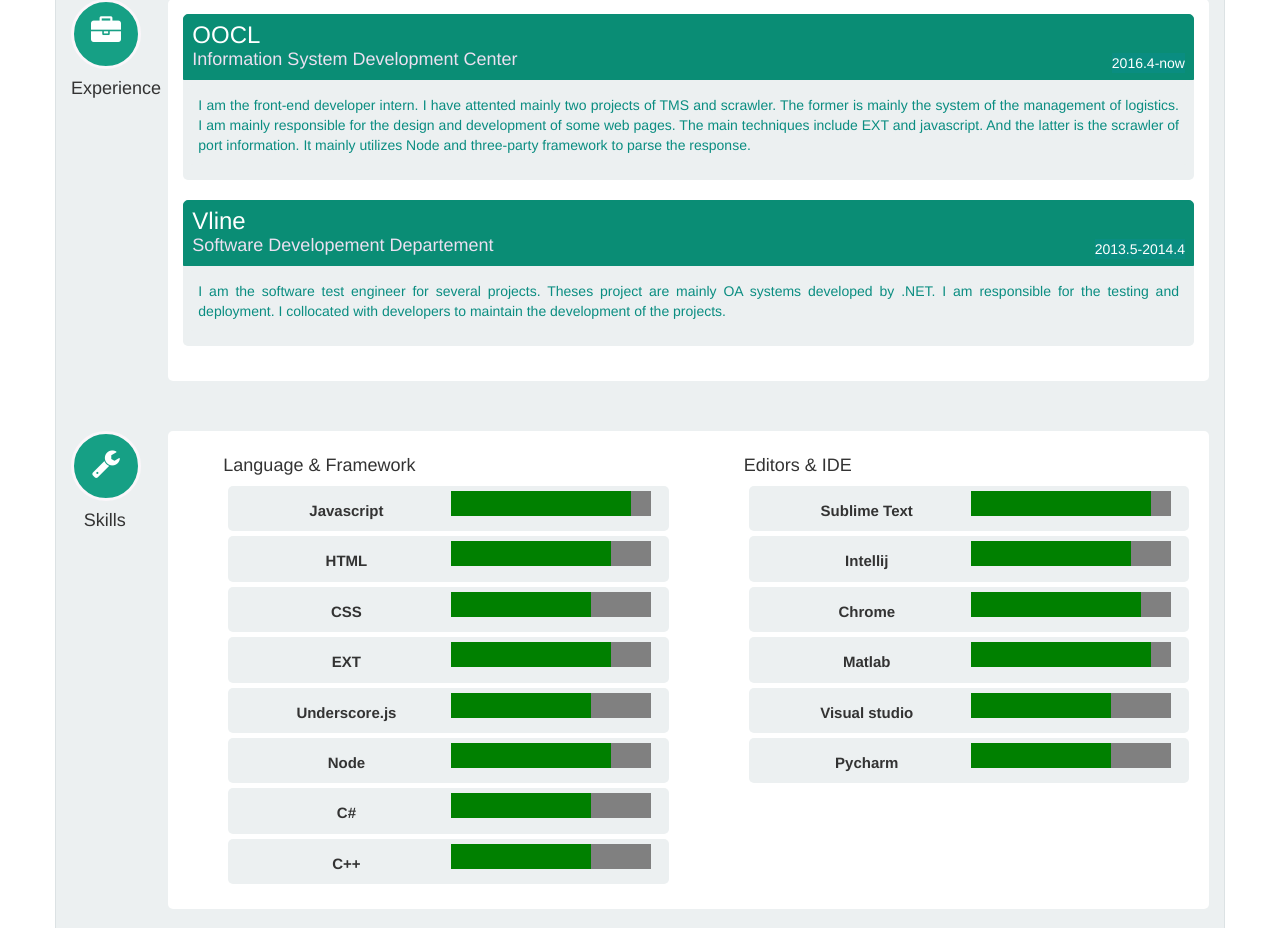
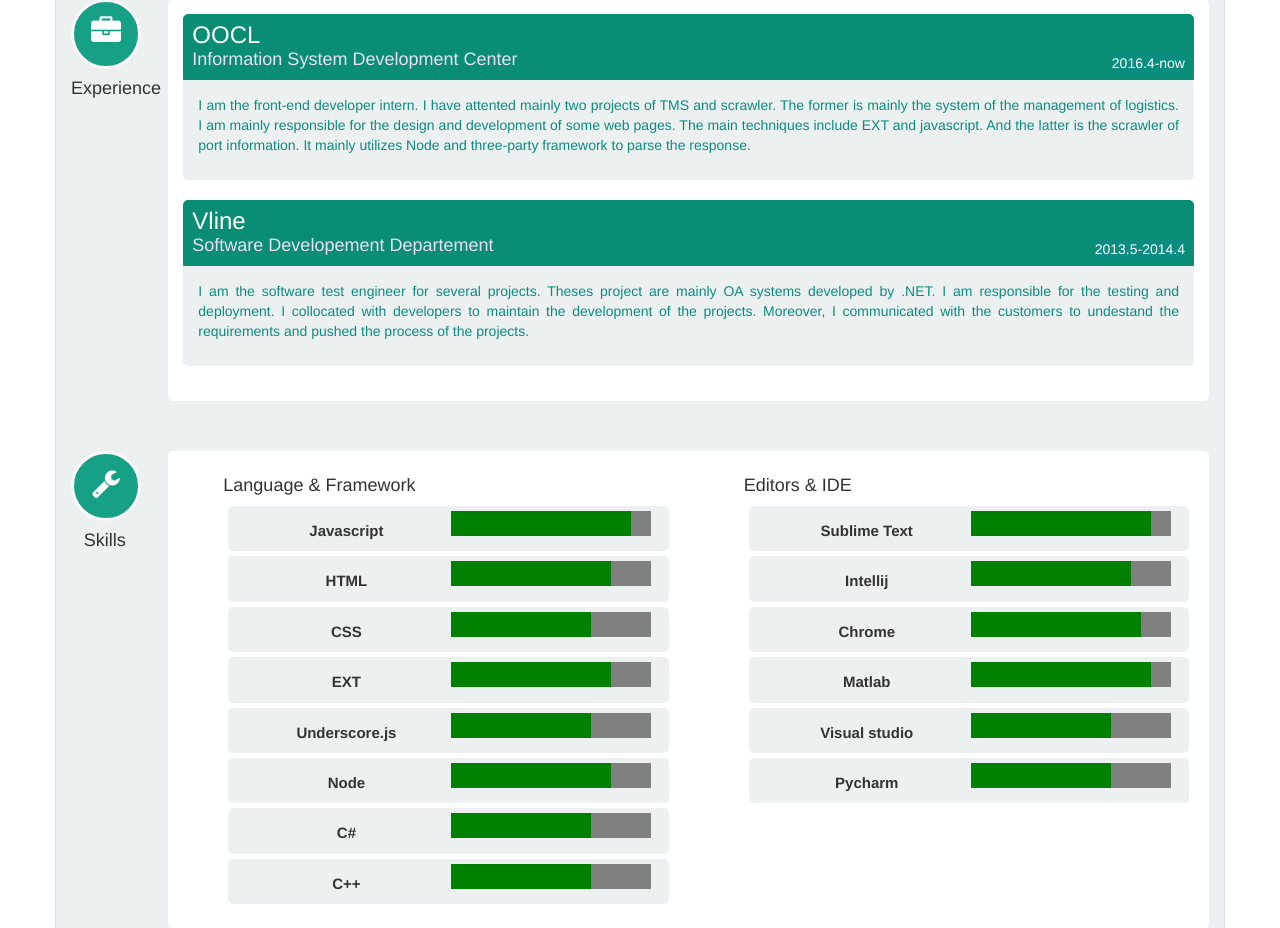
Before and after one commit to madneal/my-first-blog, a Django app: page /cv-en/ in a window 1280 px wide. Shown: the part 675-1603 px from the top of the page. Run offline with Django 3.2, Linux system fonts and the light colour scheme; some libraries are stand-ins or nearby versions.

Commit message:
modify the experiences

```diff
--- a/blog/templates/blog/cv-en.html
+++ b/blog/templates/blog/cv-en.html
@@ -173,7 +173,8 @@
 										<h4>Software Developement Departement</h4>
 									</div>
 									<div class="body">
-										<p>I am the software test engineer for several projects. Theses project are mainly OA systems developed by .NET. I am responsible for the testing and deployment. I collocated with developers to maintain the development of the projects.</p>
+										<p>I am the software test engineer for several projects. Theses project are mainly OA systems developed by .NET. I am responsible for the testing and deployment. I collocated with developers to maintain the development of the projects. Moreover, I communicated
+										 with the customers to undestand the requirements and pushed the process of the projects.</p>
 									</div>
 								</div>
 							</div>
```
